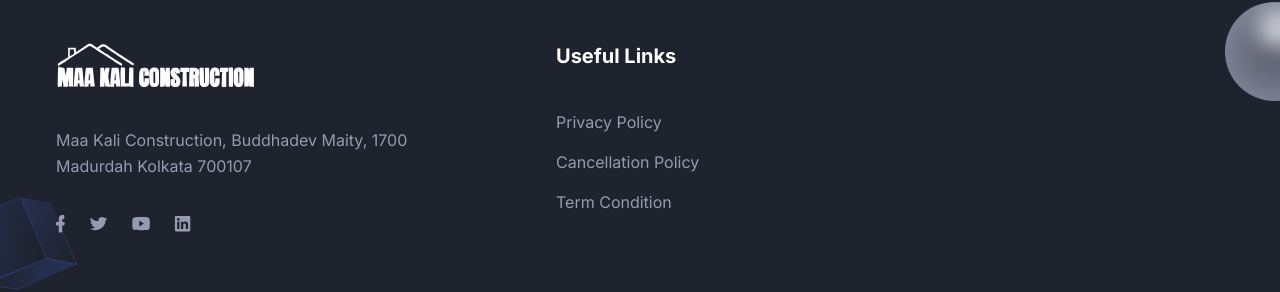
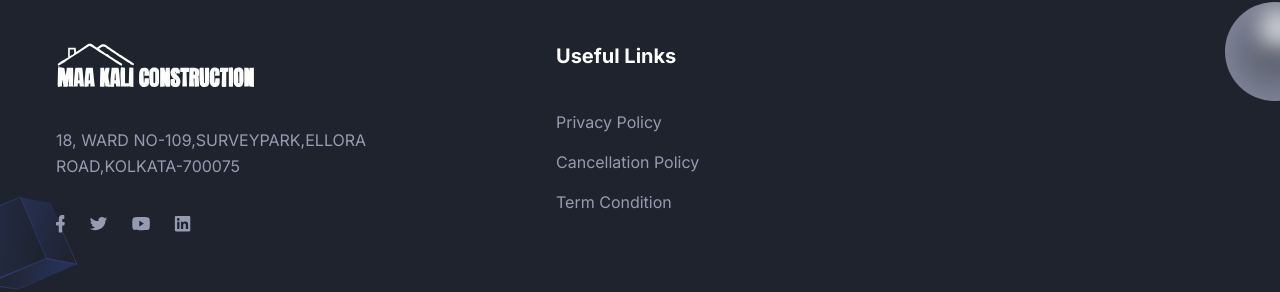
Before and after one commit to dipan/real-estate, a Next.js app: page / in a window 1280 px wide. Shown: the part 2174-2466 px from the top of the page. Built offline with nearby package versions, Linux system fonts and the light colour scheme.

Commit message:
doc: address update

```diff
--- a/components/Footer/index.tsx
+++ b/components/Footer/index.tsx
@@ -32,8 +32,7 @@ const Footer = () => {
                   />
                 </Link>
                 <p className="dark:text-body-color-dark mb-9 text-base leading-relaxed text-body-color">
-                  Maa Kali Construction, Buddhadev Maity, 1700 Madurdah Kolkata
-                  700107
+                  18, WARD NO-109,SURVEYPARK,ELLORA ROAD,KOLKATA-700075
                 </p>
                 <div className="flex items-center">
                   <a
```
